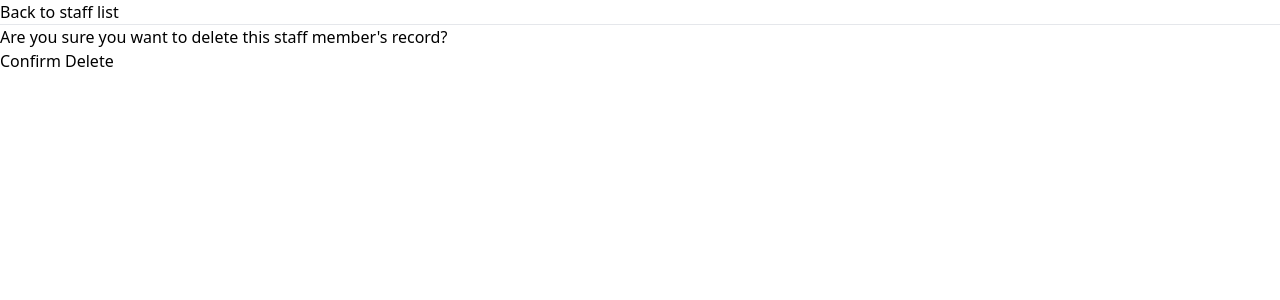
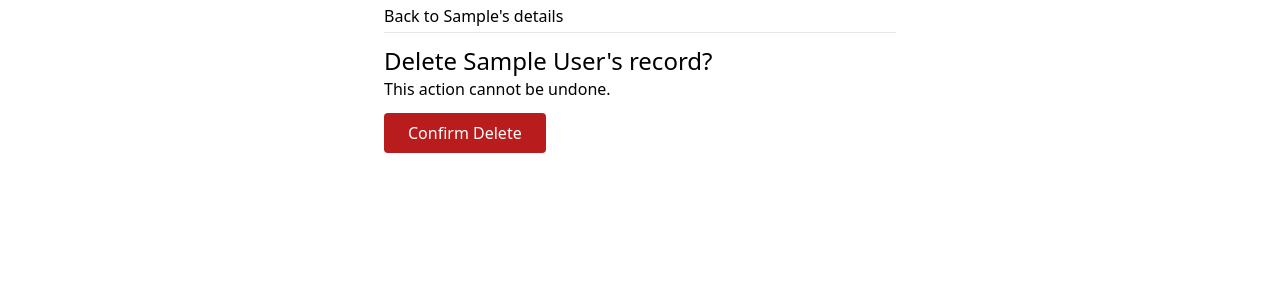
Before and after one commit to jonboland/patientflow, a Django app: page /staff/1/delete/ in a window 1280 px wide. Shown: the part 80-380 px from the top of the page. Run offline with Django 3.2, Linux system fonts and the light colour scheme; a user stored in the database is signed in; tables that the repository leaves empty hold one stand-in row (values such as "Sample post"); some libraries are stand-ins or nearby versions.

Commit message:
Apply crispy to staff templates

```diff
--- a/templates/staff_member_delete.html
+++ b/templates/staff_member_delete.html
@@ -1,14 +1,23 @@
 {% extends "base.html" %}
+{% load tailwind_filters %}
 
 {% block title %}Delete Staff Member{% endblock title %}
 
 {% block content %}
-  <a href="{% url 'staff:staff-list' %}">Back to staff list</a>
-  <hr />
-  <h1>Are you sure you want to delete this staff member's record?</h1>
-  <form method="post">
+
+<div class="max-w-lg mx-auto">
+  <div class="py-1 border-b border-grey-200 mb-3">
+    <a class="hover:text-green-600" href="{% url 'staff:staff-member-update' staff_member.pk %}">Back to {{ staff_member.user.first_name }}'s details</a>
+  </div>
+  <div class="mt-3">
+    <h1 class="text-2xl text-grey-800">Delete {{ staff_member.user.first_name }} {{ staff_member.user.last_name }}'s record?</h1>
+    <p>This action cannot be undone.</p>
+  </div>
+  <form class="mt-3" method="post">
     {% csrf_token %}
-    {{ form.as_p }}
-    <button type="submit">Confirm Delete</button>
+    {{ form|crispy }}
+    <button class="text-white bg-red-700 border-0 py-2 px-6 focus:outline-none hover:bg-red-800 rounded" type="submit">Confirm Delete</button>
   </form>
+</div>
+
 {% endblock content %}
```
Also changed, not shown: templates/staff_member_add.html (+15 -7 lines), templates/staff_member_update.html (+11 -6 lines).
